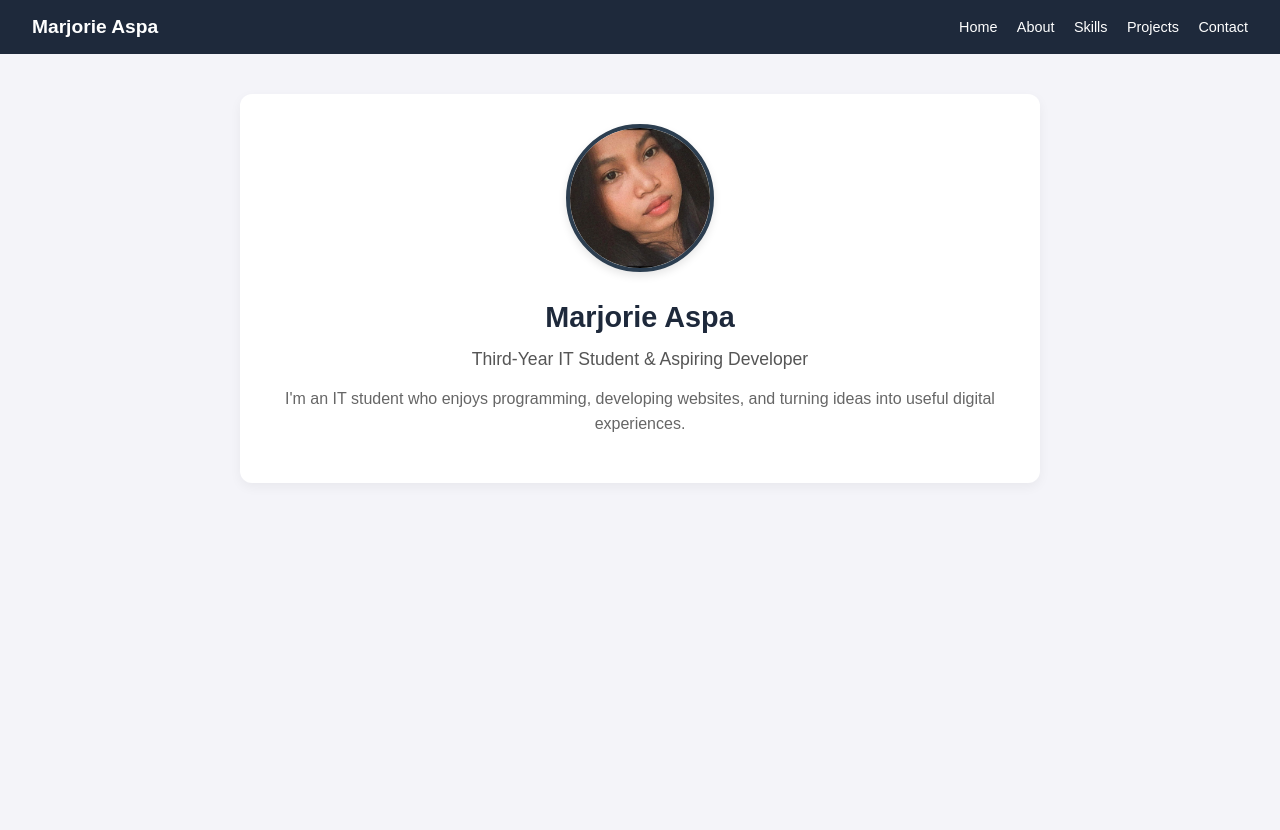
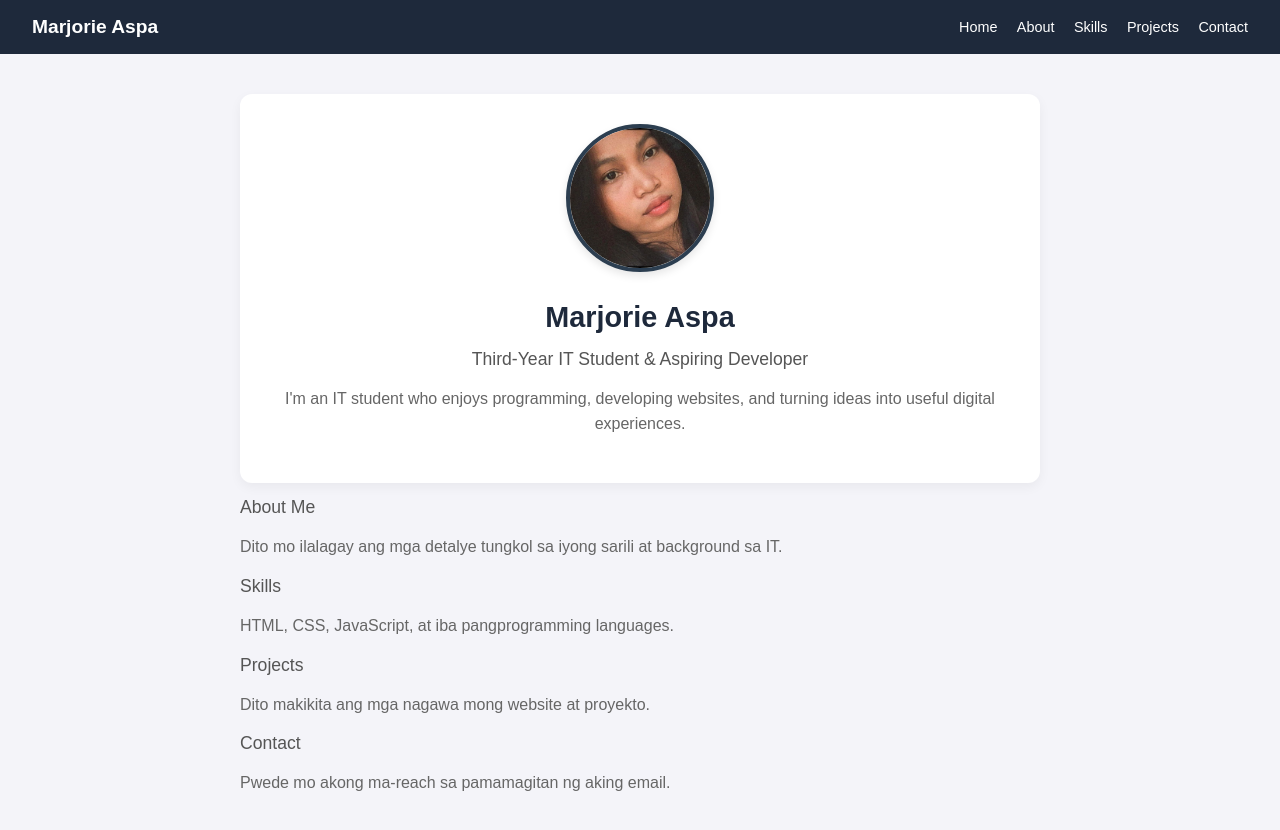
Before and after one commit to marjorie541/marjorie-aspa--portfolio-, a plain HTML site: page index.html in a window 1280 px wide. Before the commit the page ends 800 px from the top, so only its background shows below. Drawn offline with Linux system fonts and the light colour scheme.

Commit message:
Add sections and update navigation in index.html

```diff
--- a/index.html
+++ b/index.html
@@ -10,22 +10,46 @@
     <header>
         <div class="logo">Marjorie Aspa</div>
         <nav>
-            <a href="#">Home</a>
-            <a href="#">About</a>
-            <a href="#">Skills</a>
-            <a href="#">Projects</a>
-            <a href="#">Contact</a>
+            <a href="#home">Home</a>
+            <a href="#about">About</a>
+            <a href="#skills">Skills</a>
+            <a href="#projects">Projects</a>
+            <a href="#contact">Contact</a>
         </nav>
     </header>
 
     <main>
-        <!-- Profile Section kasama ang iyong litrato -->
-        <div class="profile-container">
+        <!-- Home / Profile Section -->
+        <section id="home" class="profile-container">
             <img src="IMG_20260624_163912_794~2.jpg" alt="Marjorie Aspa Profile Picture" class="profile-pic">
             <h1>Marjorie Aspa</h1>
             <h2>Third-Year IT Student & Aspiring Developer</h2>
             <p>I'm an IT student who enjoys programming, developing websites, and turning ideas into useful digital experiences.</p>
-        </div>
+        </section>
+
+        <!-- About Section -->
+        <section id="about" class="content-section">
+            <h2>About Me</h2>
+            <p>Dito mo ilalagay ang mga detalye tungkol sa iyong sarili at background sa IT.</p>
+        </section>
+
+        <!-- Skills Section -->
+        <section id="skills" class="content-section">
+            <h2>Skills</h2>
+            <p>HTML, CSS, JavaScript, at iba pangprogramming languages.</p>
+        </section>
+
+        <!-- Projects Section -->
+        <section id="projects" class="content-section">
+            <h2>Projects</h2>
+            <p>Dito makikita ang mga nagawa mong website at proyekto.</p>
+        </section>
+
+        <!-- Contact Section -->
+        <section id="contact" class="content-section">
+            <h2>Contact</h2>
+            <p>Pwede mo akong ma-reach sa pamamagitan ng aking email.</p>
+        </section>
     </main>
 </body>
 </html>
```
